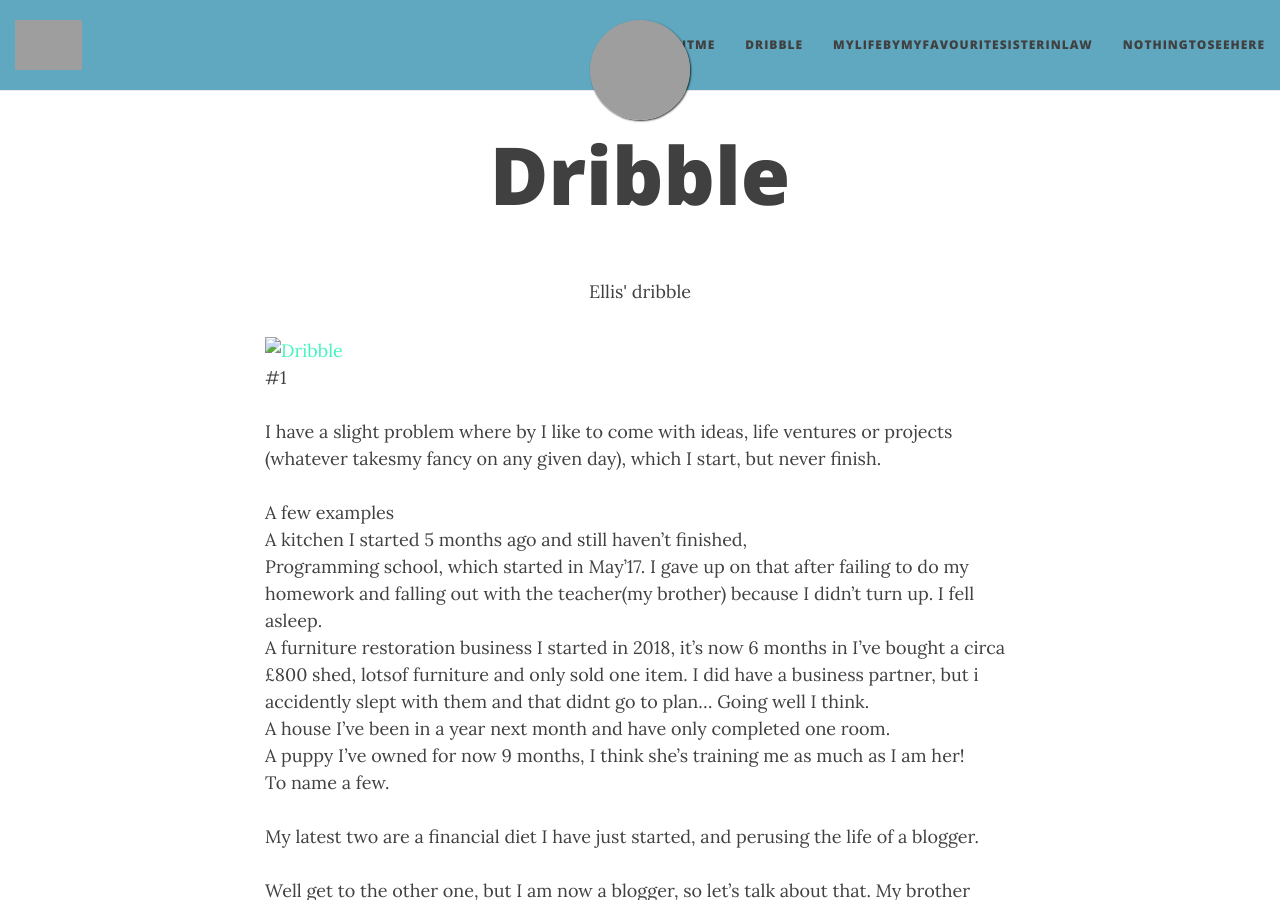
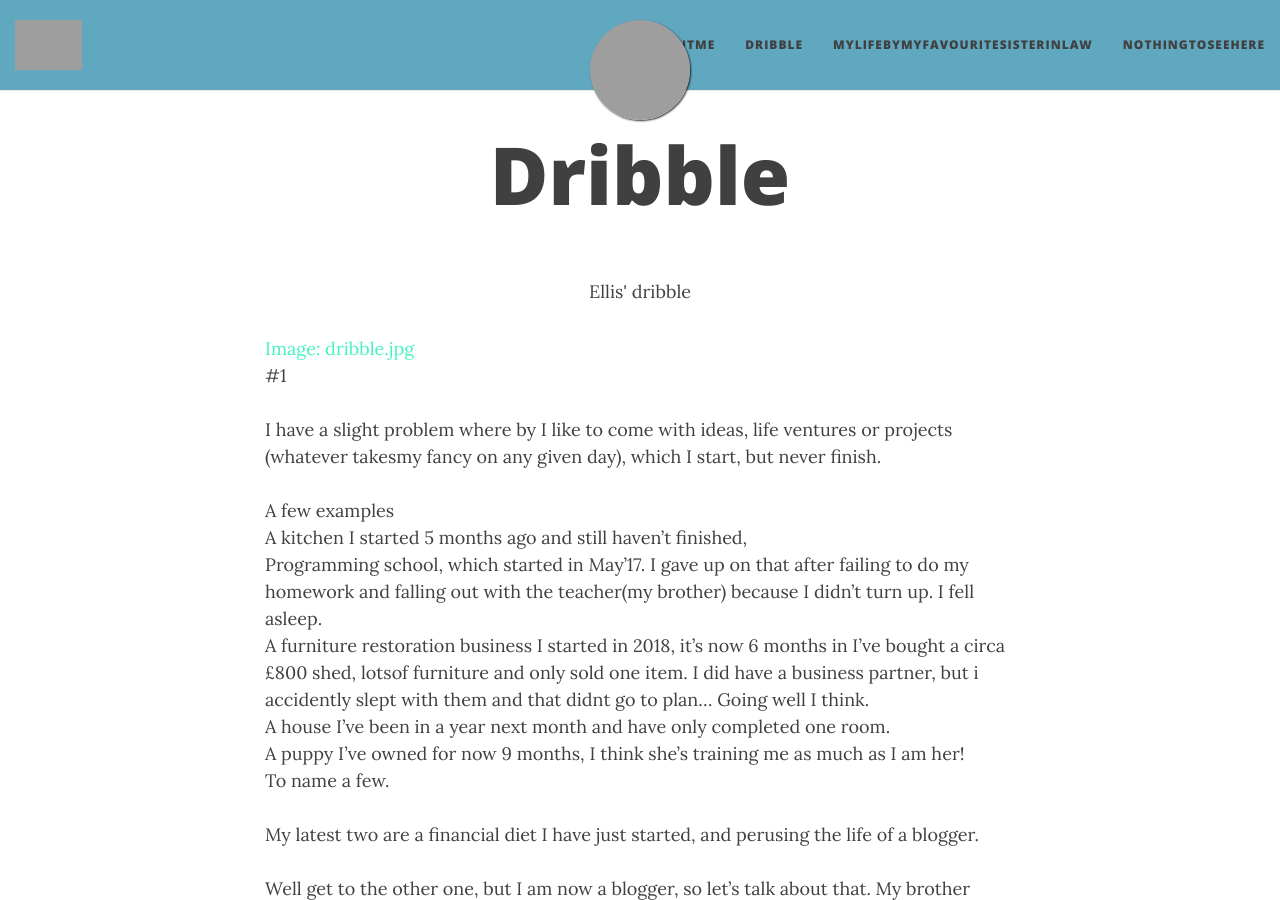
Before and after one commit to ellis-ward/ellis-ward.github.io, a Jekyll site: the page built from Dribble.md, in a window 1280 px wide and 900 px high, cut to the strip 0-900 px from the top of the window. Built offline with Jekyll 4.4.1, drawn with Linux system fonts in a browser that asks for light colours; nearby versions of some CDN libraries; grey boxes are pictures that could not be loaded.

Commit message:
Update Dribble.md

```diff
--- a/Dribble.md
+++ b/Dribble.md
@@ -5,7 +5,8 @@ subtitle:
 ---
 
 <p style="text-align:center;">Ellis' dribble <br></p>
-<a href="https://www.instagram.com/p/BL4QxMmj3gu/?utm_source=ig_web_button_share_sheet"><img src="dribble.jpg" style="width:82px; height:86px"  alt="Dribble" class="center"></a><br>
+<a href="https://www.instagram.com/p/BL4QxMmj3gu/?utm_source=ig_web_button_share_sheet">
+Image: dribble.jpg</a><br>
 #1 <br> <br>
 I have a slight problem where by I like to come with ideas, life ventures or projects (whatever takesmy fancy on any given day), which I start, but never finish. <br> <br>
 A few examples <br>
```
